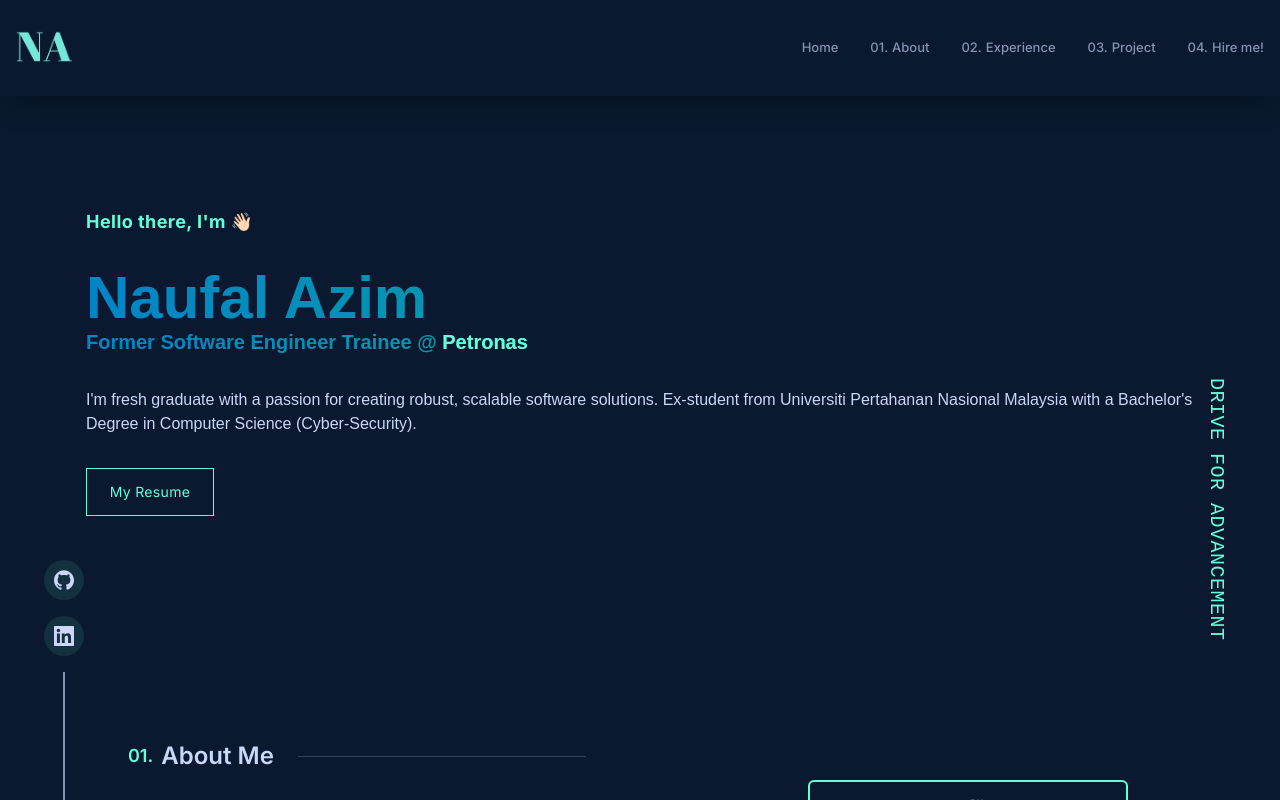
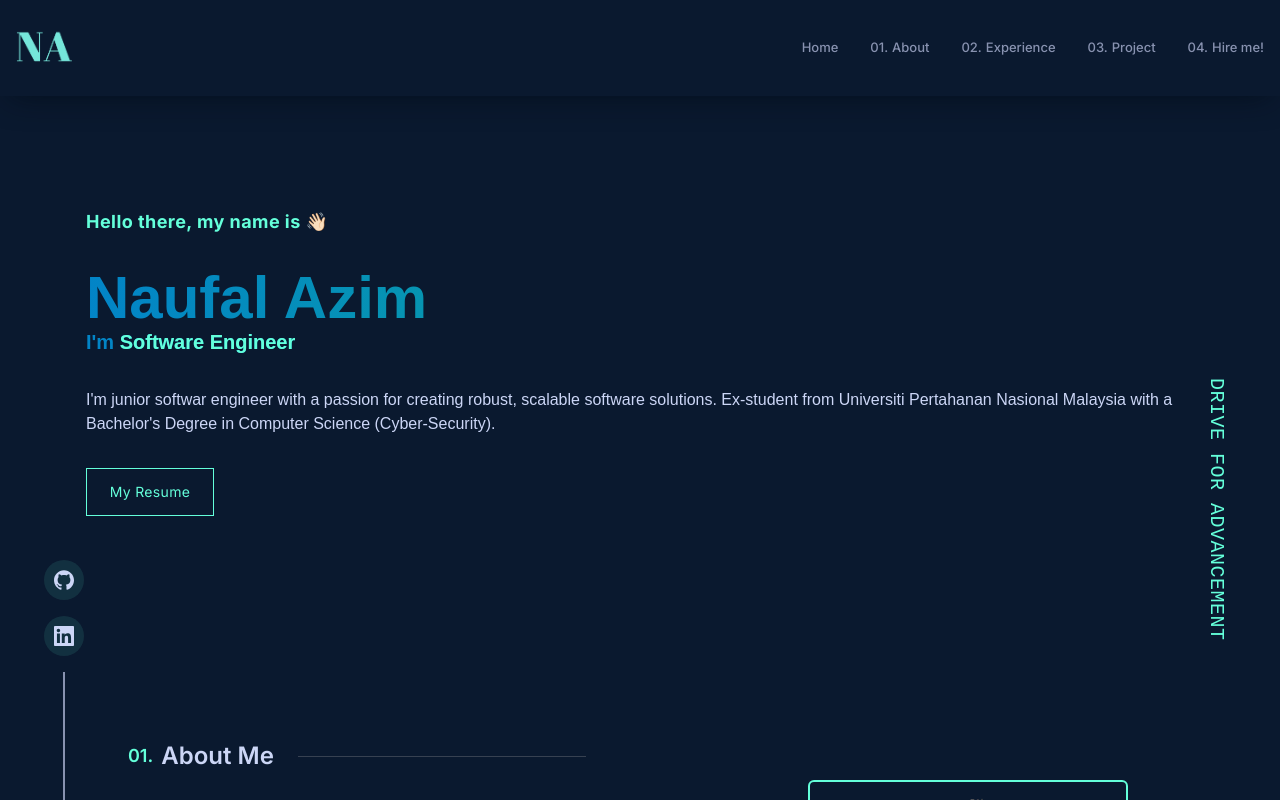
Before and after one commit to naufalazim/portfolio-web, a Next.js app: page / in a window 1280 px wide. Built offline with nearby package versions, Linux system fonts and the light colour scheme.

Commit message:
adjust text banner

```diff
--- a/app/components/Banner.tsx
+++ b/app/components/Banner.tsx
@@ -6,20 +6,20 @@ const Banner = () => {
   return <section id="home"
   className="max-w-contentContainer mx-auto py-10 mdl:py-24 flex flex-col gap-4 lgl:gap-8 mdl:px-10 xl:px-4">
 
-    <h3 className='text-lg font-titleFont tracking-wide text-textGreen font-bold'>Hello there, I'm 👋🏻</h3>
+    <h3 className='text-lg font-titleFont tracking-wide text-textGreen font-bold'>Hello there, my name is 👋🏻</h3>
 
     <h1 className='text-4xl lgl:text-6xl text-transparent bg-clip-text bg-gradient-to-r to-emerald-500 from-sky-600 font-semibold flex flex-col'>
         Naufal Azim
         <span className="text-xl">
-            Former Software Engineer Trainee @
+            I'm
 
-            <span className='text-textGreen'> Petronas</span>
+            <span className='text-textGreen'> Software Engineer</span>
         </span>
     </h1>
 
     <p>
         {""}
-            I'm fresh graduate with a passion for creating robust, scalable software solutions. Ex-student from Universiti Pertahanan Nasional Malaysia with a Bachelor's Degree in Computer Science (Cyber-Security).
+            I'm junior softwar engineer with a passion for creating robust, scalable software solutions. Ex-student from Universiti Pertahanan Nasional Malaysia with a Bachelor's Degree in Computer Science (Cyber-Security).
         {""}
     </p>
 
```
